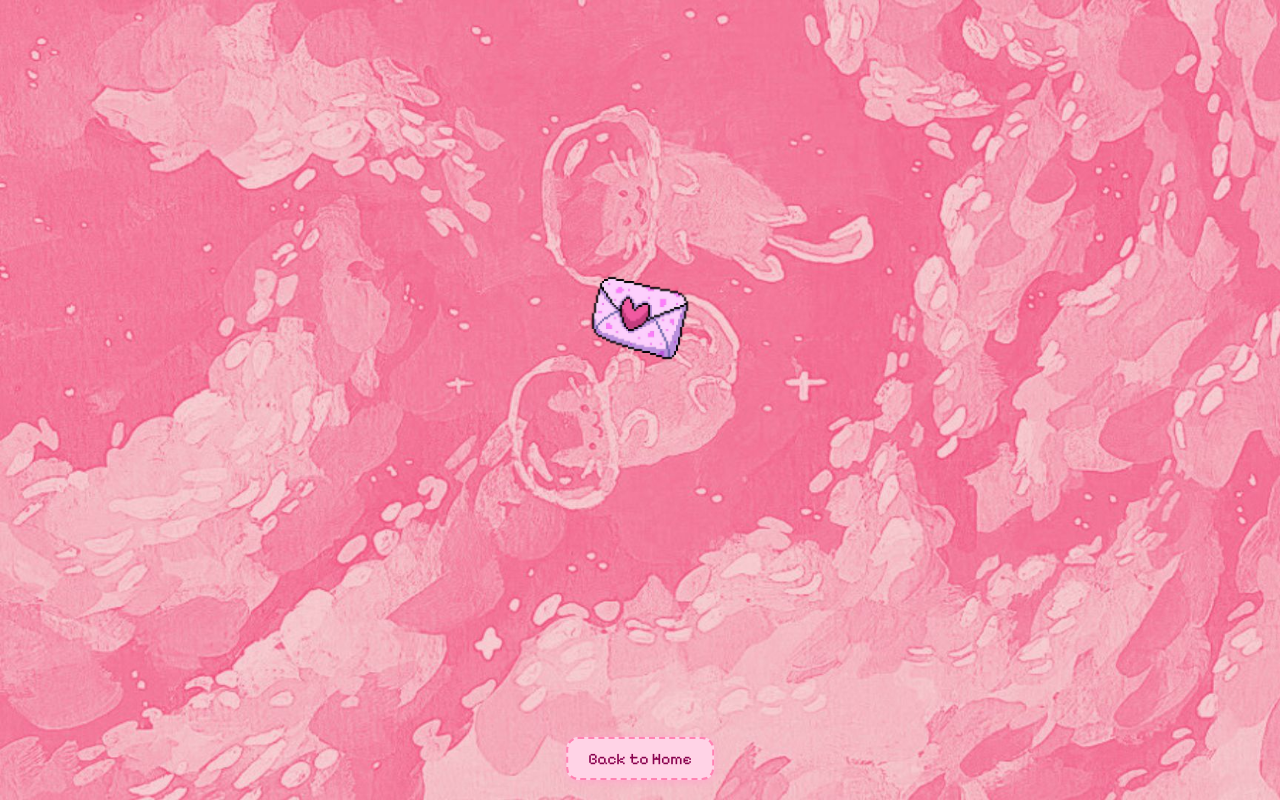
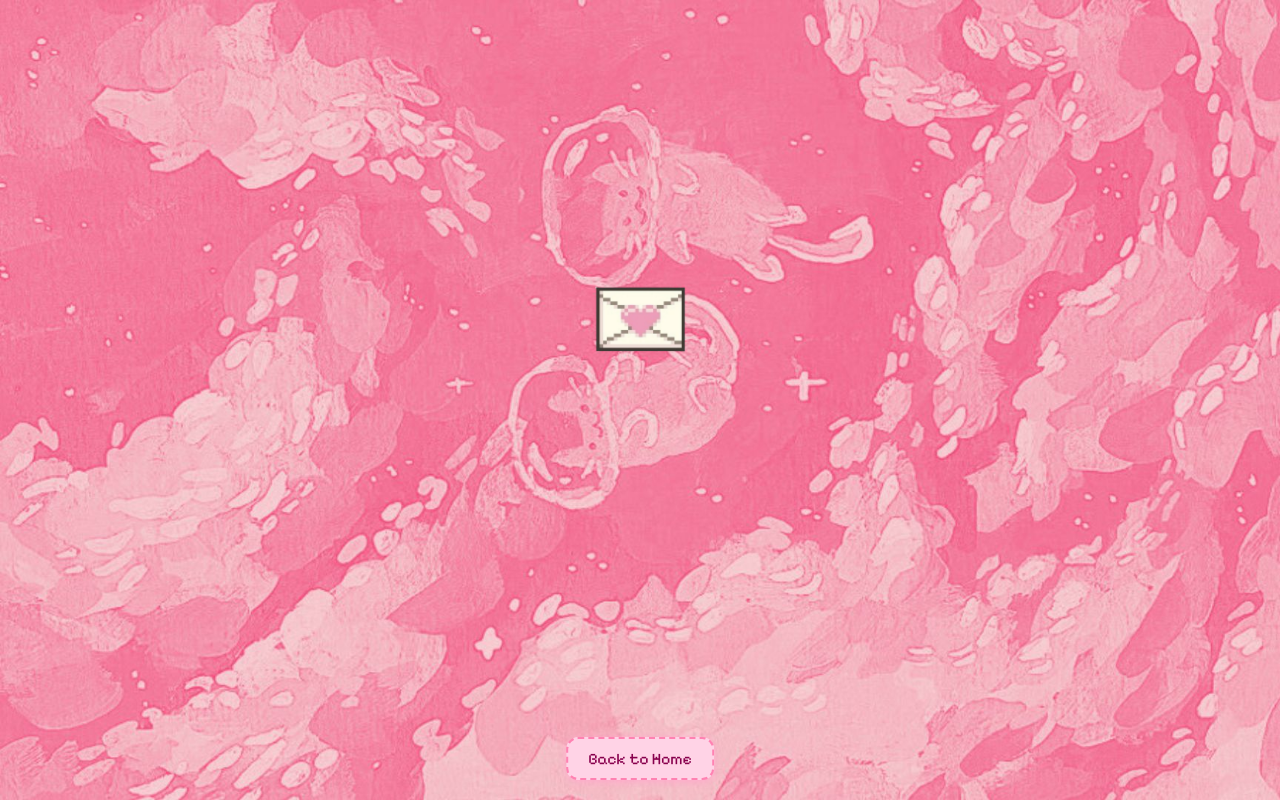
Before and after one commit to Harshitaaa245/Happy-Anniversary-1, a plain HTML site: page letter.html in a window 1280 px wide. Drawn offline with Linux system fonts and the light colour scheme.

Commit message:
Update letter.html

```diff
--- a/letter.html
+++ b/letter.html
@@ -140,7 +140,7 @@
 <body>
 
   <!-- Envelope Image -->
-  <img src="images/download__5_-removebg-preview.png" alt="Envelope" class="envelope-intro" id="envelope" />
+  <img src="images/__pink_pixel_png-removebg-preview.png" alt="Envelope" class="envelope-intro" id="envelope" />
 
   <!-- Letter Tab -->
   <div class="letter-tab" id="letterTab">
```
